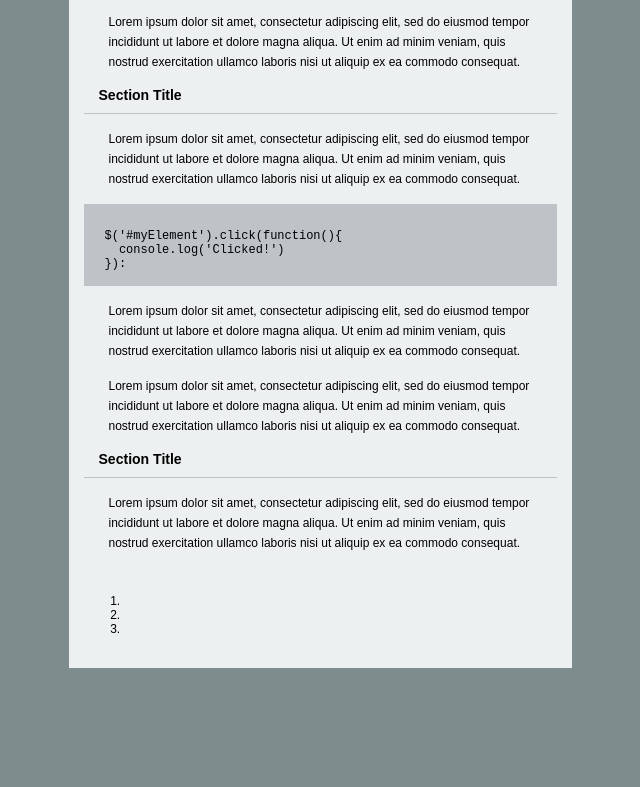
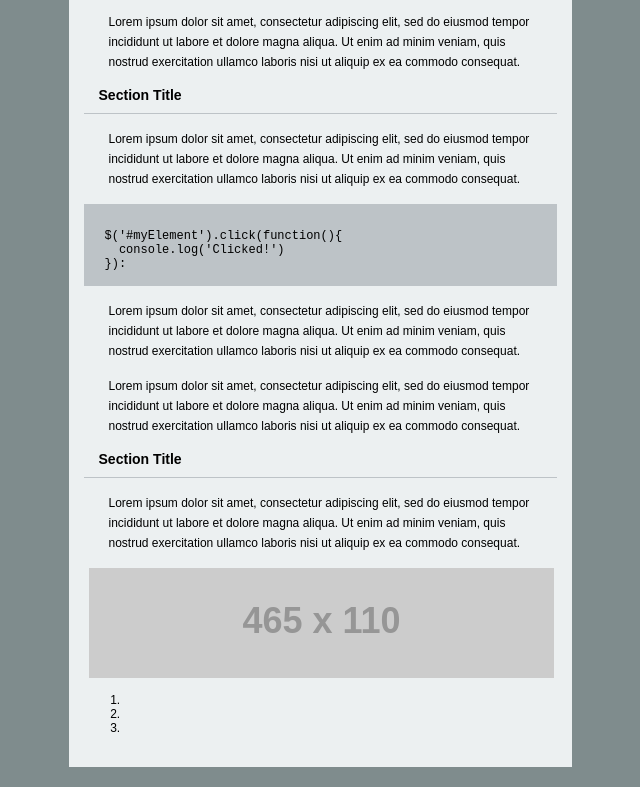
Before and after one commit to tlostenson4321/make-real, a plain HTML site: page index.html in a window 1280 px wide. Shown: the part 824-1611 px from the top of the page, without its empty margins (320-960 px from the left). Before the commit the page ends 1512 px from the top, so only its background shows below. Drawn offline with Linux system fonts and the light colour scheme; placeholder pictures from the web are drawn by us.

Commit message:
added pic

```diff
--- a/index.html
+++ b/index.html
@@ -56,7 +56,7 @@ $('#myElement').click(function(){
 
 		<h3 class="content-head2">Section Title</h3>
 		<p class="content-para">Lorem ipsum dolor sit amet, consectetur adipiscing elit, sed do eiusmod tempor incididunt ut labore et dolore magna aliqua. Ut enim ad minim veniam, quis nostrud exercitation ullamco laboris nisi ut aliquip ex ea commodo consequat.</p>
-		<img>
+		<img src="http://placehold.it/465x110" class="content-image">
 		<ol>
 			<li></li>
 			<li></li>
--- a/main.css
+++ b/main.css
@@ -80,7 +80,9 @@ body {
 .css-box-para {
 	margin:0;
 }
-
+.content-image {
+	margin-left: 5px;
+}
 
 
 /*pre tag*/
```
